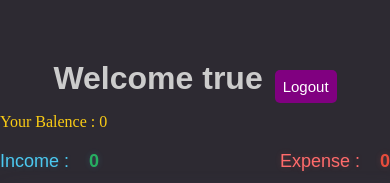
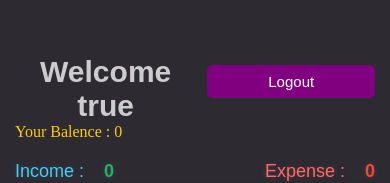
Before and after one commit to Anaghbrati/expenseTracker-Frontend, a React (Create React App) app: page /home in a window 390 px wide. Shown: the part 112-295 px from the top of the page. Built offline with nearby package versions, Linux system fonts and the light colour scheme; no server answers; sample sign-in values are in the browser's storage.

Commit message:
frontend css

```diff
--- a/src/index.css
+++ b/src/index.css
@@ -216,5 +216,19 @@ p, label, input {
 @media (max-width: 1020px) {
    .home-bg {
   background: none;
+  padding: 15px 15px 10px;
  }
+  .user-section {
+    flex-direction: row;
+    align-items: flex-start;
+  }
+
+  .user-section h1 {
+    font-size: 30px;
+  }
+
+  .user-section button {
+    width: 50%;
+    text-align: center;
+  }
 }
```
